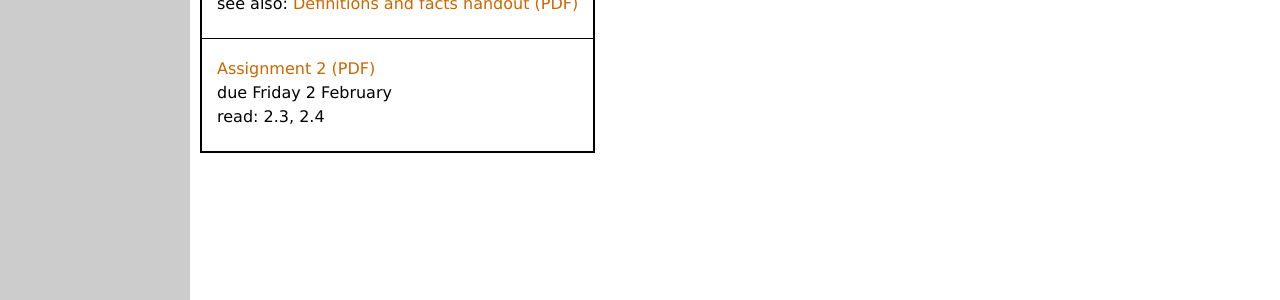
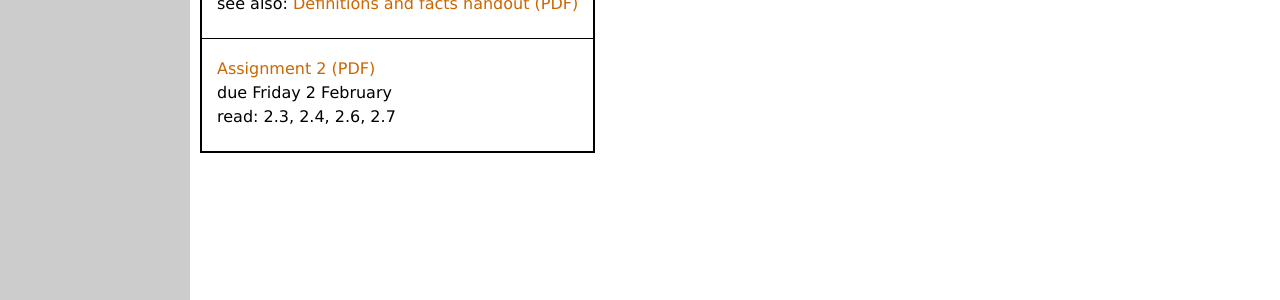
Before and after one commit to bueler/numerical, a Jekyll site: the page built from homework.md, in a window 1280 px wide. Shown: the part 380-680 px from the top of the page. Built offline with Jekyll 4.4.1, drawn with Linux system fonts in a browser that asks for light colours.

```diff
--- a/_data/homework.yml
+++ b/_data/homework.yml
@@ -10,4 +10,4 @@ homework:
 - name: Assignment 2
   due: Friday 2 February
   blank: A2.pdf
-  sections: 2.3, 2.4
+  sections: 2.3, 2.4, 2.6, 2.7
```
Also changed, not shown: 2 other files.
